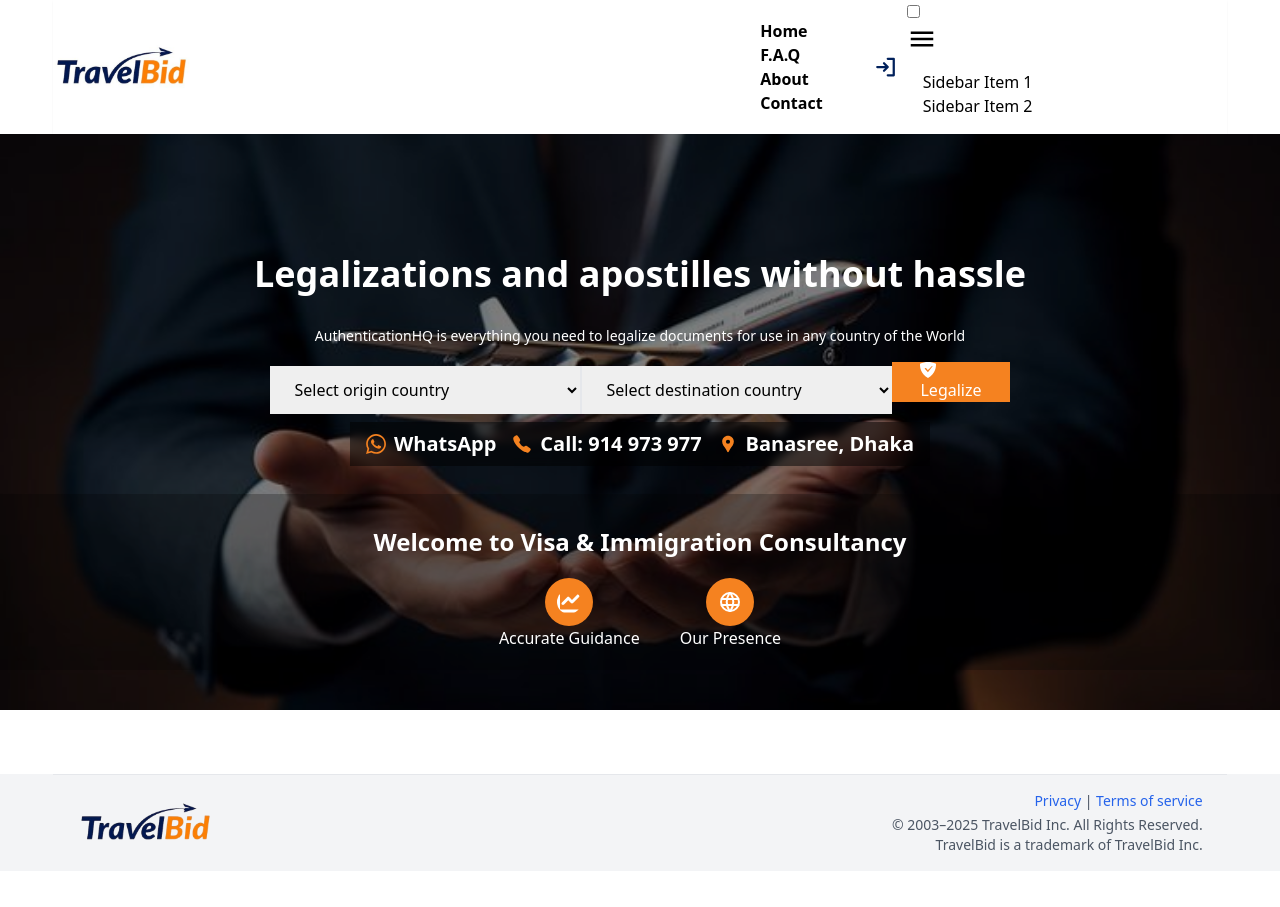
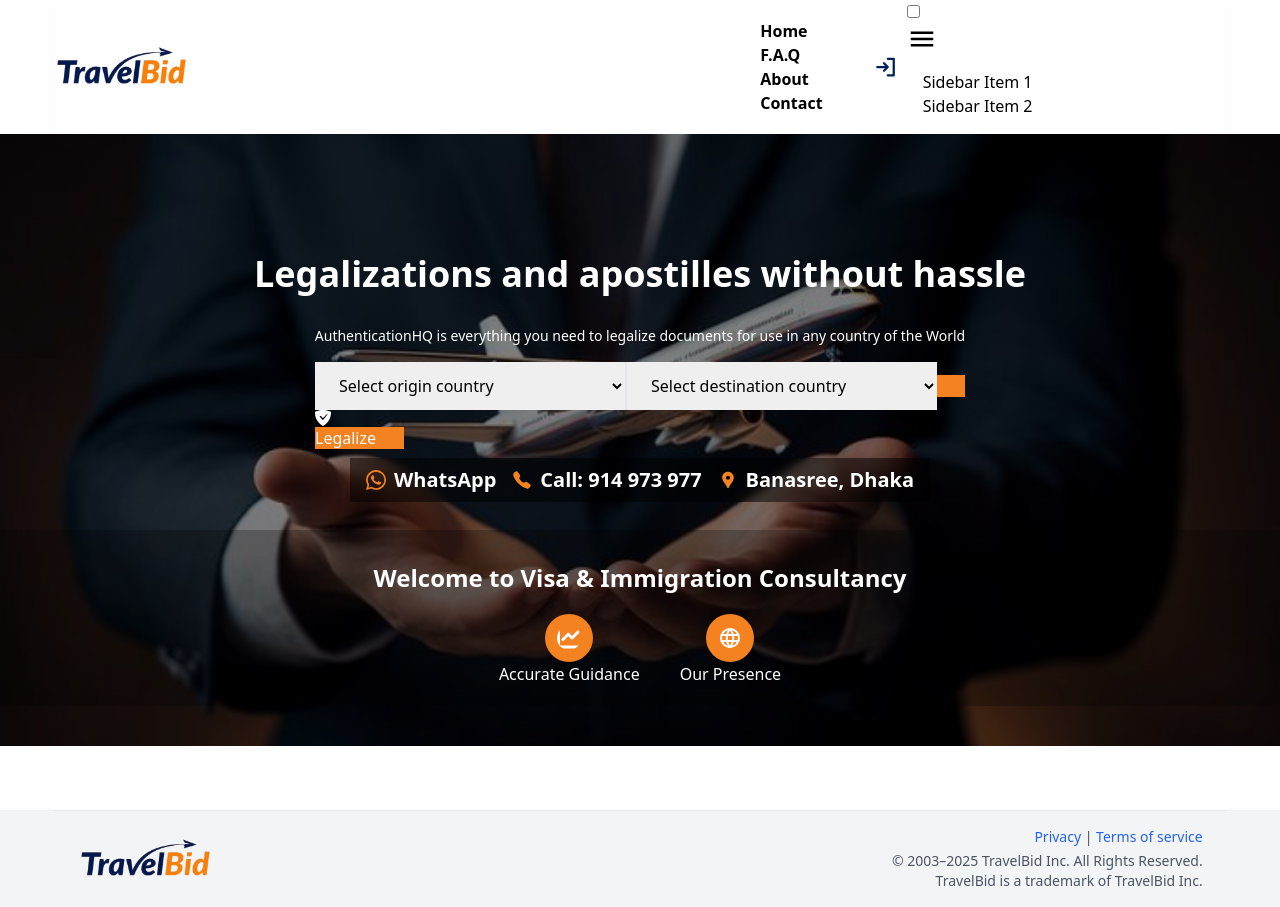
Before and after one commit to mehediScriptDev/Complete-store, a React (Vite) app: page / in a window 1280 px wide. Before the commit the page ends 871 px from the top, so only its background shows below. Built offline with nearby package versions, Linux system fonts and the light colour scheme.

Commit message:
banner and err linked

```diff
--- a/src/Components/Banner.jsx
+++ b/src/Components/Banner.jsx
@@ -6,6 +6,7 @@ import { MdLocationPin } from "react-icons/md";
 import "animate.css";
 import { FaChartLine } from "react-icons/fa6";
 import { TbWorld } from "react-icons/tb";
+import { Link } from "react-router-dom";
 
 const Banner = () => {
   return (
@@ -429,9 +430,9 @@ const Banner = () => {
               <option>Zambia</option>
               <option>Zimbabwe</option>
             </select>
-            <button className="btn h-auto px-7 border-transparent join-item bg-bidcl hover:bg-travelcl duration-300 hover:text-white">
+            <Link to={'/appy'} className="btn h-auto px-7 border-transparent join-item bg-bidcl hover:bg-travelcl duration-300 hover:text-white">
               <SiAdguard /> Legalize
-            </button>
+            </Link>
           </div>
         </div>
         <div>
```
